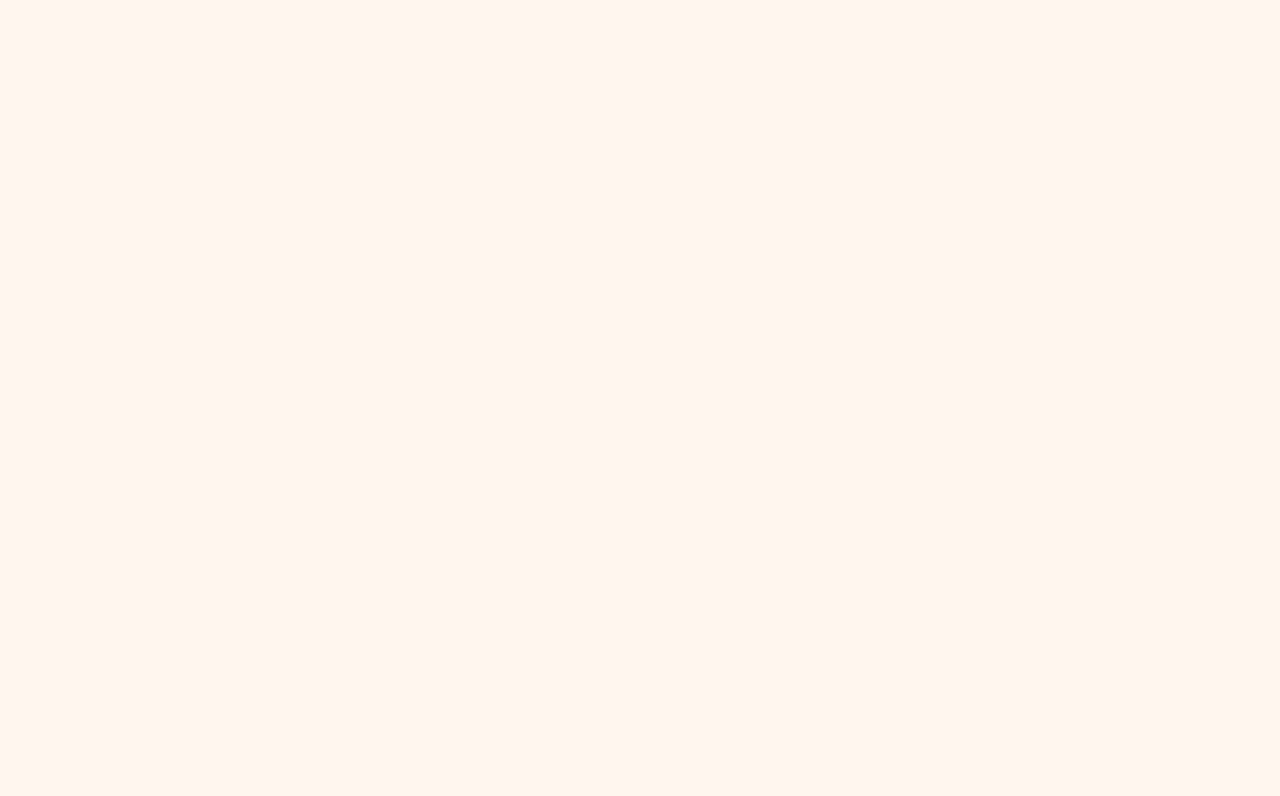
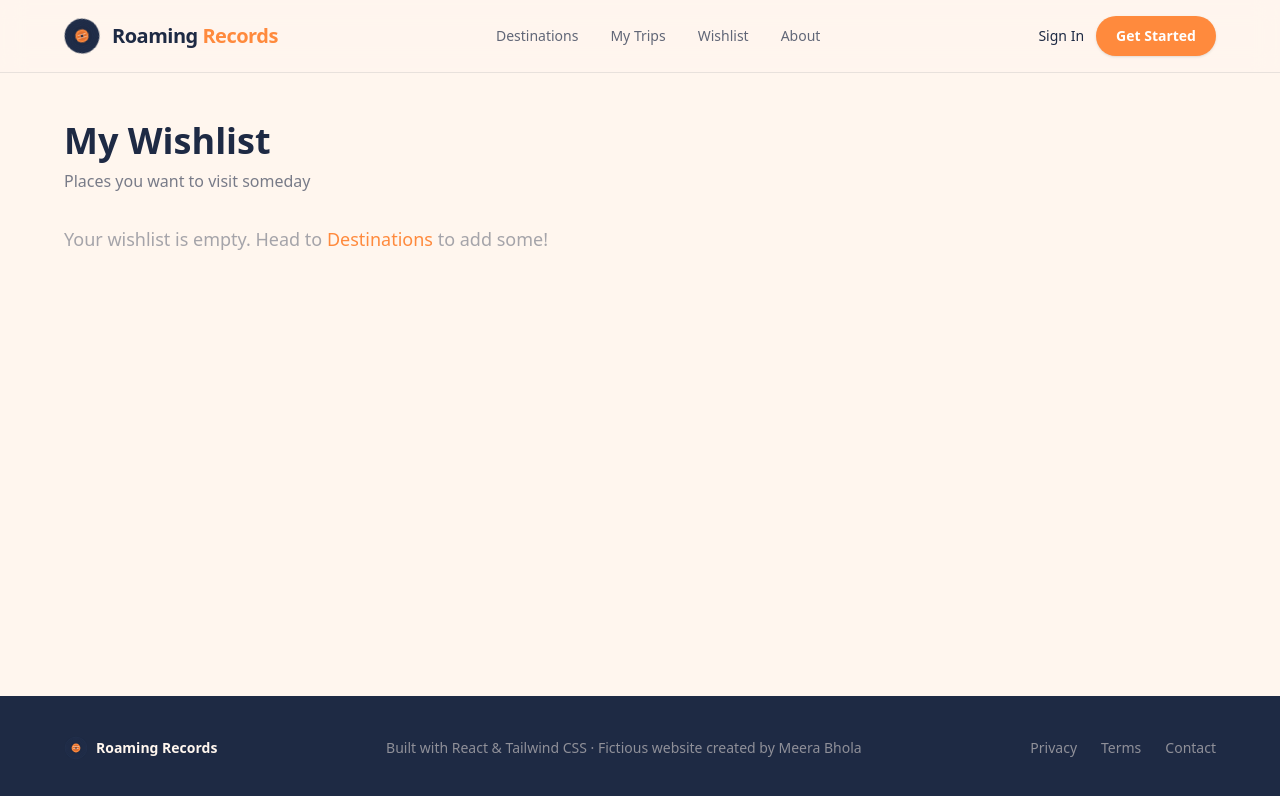
Before and after one commit to meera-develops/roaming-records, a React (Vite) app in the folder travel-diary/: page /wishlist in a window 1280 px wide. Before the commit this address had no page. Shown: the top 796 px of the page. Built offline with nearby package versions, Linux system fonts and the light colour scheme.

Commit message:
separated wishlist into its own page

```diff
--- a/travel-diary/src/components/Navbar.jsx
+++ b/travel-diary/src/components/Navbar.jsx
@@ -14,9 +14,9 @@ export default function Navbar() {
           </span>
         </button>
         <div className="hidden md:flex items-center gap-8 text-sm font-medium text-navy/70">
-          <a href="#features" className="hover:text-orange transition-colors">Features</a>
-          <button onClick={() => navigate('/destinations')} className="hover:text-orange transition-colors cursor-pointer">Destinations</button>
+<button onClick={() => navigate('/destinations')} className="hover:text-orange transition-colors cursor-pointer">Destinations</button>
           <button onClick={() => navigate('/my-trips')} className="hover:text-orange transition-colors cursor-pointer">My Trips</button>
+          <button onClick={() => navigate('/wishlist')} className="hover:text-orange transition-colors cursor-pointer">Wishlist</button>
           <button onClick={() => navigate('/about')} className="hover:text-orange transition-colors cursor-pointer">About</button>
         </div>
         <div className="flex items-center gap-3">
--- a/travel-diary/src/main.jsx
+++ b/travel-diary/src/main.jsx
@@ -9,6 +9,7 @@ import GetStarted from './pages/GetStarted.jsx'
 import Destinations from './pages/Destinations.jsx'
 import About from './pages/About.jsx'
 import MyTrips from './pages/MyTrips.jsx'
+import Wishlist from './pages/Wishlist.jsx'
 
 createRoot(document.getElementById('root')).render(
   <StrictMode>
@@ -21,6 +22,7 @@ createRoot(document.getElementById('root')).render(
           <Route path="/destinations" element={<Destinations />} />
           <Route path="/about" element={<About />} />
           <Route path="/my-trips" element={<MyTrips />} />
+          <Route path="/wishlist" element={<Wishlist />} />
         </Route>
       </Routes>
     </BrowserRouter>
--- a/travel-diary/src/pages/Destinations.jsx
+++ b/travel-diary/src/pages/Destinations.jsx
@@ -1,6 +1,6 @@
 import { useState, useEffect } from 'react'
 import { DESTINATIONS, CONTINENTS } from '../data/destinations'
-import { getWishlist, addToWishlist, removeFromWishlist } from '../utils/storage'
+import { getWishlist, addToWishlist } from '../utils/storage'
 
 export default function Destinations() {
   const [activeContinent, setActiveContinent] = useState('All')
@@ -21,15 +21,8 @@ export default function Destinations() {
     setWishlist(getWishlist())
   }
 
-  function handleRemove(id) {
-    removeFromWishlist(id)
-    setWishlist(getWishlist())
-  }
-
   return (
     <main className="w-full px-8 md:px-16 py-12">
-      {/* Section A — Explore Destinations */}
-      <section>
       <h1 className="text-4xl font-extrabold text-navy mb-2">Explore Destinations</h1>
       <p className="text-navy/60 mb-8">Discover places around the world and build your wishlist.</p>
 
@@ -51,7 +44,7 @@ export default function Destinations() {
       </div>
 
       {/* Destination cards */}
-        <div className="grid grid-cols-2 md:grid-cols-4 gap-4 mb-16">
+      <div className="grid grid-cols-2 md:grid-cols-4 gap-4">
         {filtered.map(dest => {
           const inWishlist = wishlistIds.has(dest.id)
           return (
@@ -79,34 +72,6 @@ export default function Destinations() {
           )
         })}
       </div>
-      </section>
-
-      {/* Section B — My Wishlist */}
-      {wishlist.length > 0 && (
-        <section>
-          <h2 className="text-4xl font-extrabold text-navy mb-6">My Wishlist</h2>
-          <div className="grid grid-cols-2 md:grid-cols-4 gap-4">
-            {wishlist.map(item => (
-              <div
-                key={item.id}
-                className="bg-white/70 backdrop-blur-sm rounded-2xl p-5 shadow-md border border-white/80 flex flex-col items-center gap-2"
-              >
-                <span className="text-4xl">{item.emoji}</span>
-                <div className="text-center">
-                  <p className="font-bold text-navy">{item.city}</p>
-                  <p className="text-sm text-navy/60">{item.country}</p>
-                </div>
-                <button
-                  onClick={() => handleRemove(item.id)}
-                  className="mt-auto text-red-500 hover:text-red-700 text-sm font-medium transition-colors cursor-pointer"
-                >
-                  Remove
-                </button>
-              </div>
-            ))}
-          </div>
-        </section>
-      )}
     </main>
   )
 }
--- /dev/null
+++ b/travel-diary/src/pages/Wishlist.jsx
@@ -0,0 +1,47 @@
+import { useState, useEffect } from 'react'
+import { getWishlist, removeFromWishlist } from '../utils/storage'
+
+export default function Wishlist() {
+  const [wishlist, setWishlist] = useState([])
+
+  useEffect(() => {
+    setWishlist(getWishlist())
+  }, [])
+
+  function handleRemove(id) {
+    removeFromWishlist(id)
+    setWishlist(getWishlist())
+  }
+
+  return (
+    <main className="w-full px-8 md:px-16 py-12">
+      <h1 className="text-4xl font-extrabold text-navy mb-2">My Wishlist</h1>
+      <p className="text-navy/60 mb-8">Places you want to visit someday</p>
+
+      {wishlist.length === 0 ? (
+        <p className="text-navy/40 text-lg">Your wishlist is empty. Head to <a href="/destinations" className="text-orange hover:underline">Destinations</a> to add some!</p>
+      ) : (
+        <div className="grid grid-cols-2 md:grid-cols-4 gap-4">
+          {wishlist.map(item => (
+            <div
+              key={item.id}
+              className="bg-white/70 backdrop-blur-sm rounded-2xl p-5 shadow-md border border-white/80 flex flex-col items-center gap-2"
+            >
+              <span className="text-4xl">{item.emoji}</span>
+              <div className="text-center">
+                <p className="font-bold text-navy">{item.city}</p>
+                <p className="text-sm text-navy/60">{item.country}</p>
+              </div>
+              <button
+                onClick={() => handleRemove(item.id)}
+                className="mt-auto text-red-500 hover:text-red-700 text-sm font-medium transition-colors cursor-pointer"
+              >
+                Remove
+              </button>
+            </div>
+          ))}
+        </div>
+      )}
+    </main>
+  )
+}
```
Also changed, not shown: 1 other file (tests, documents, lock files or other folders). Lines whose indentation alone changed are shown as unchanged.
